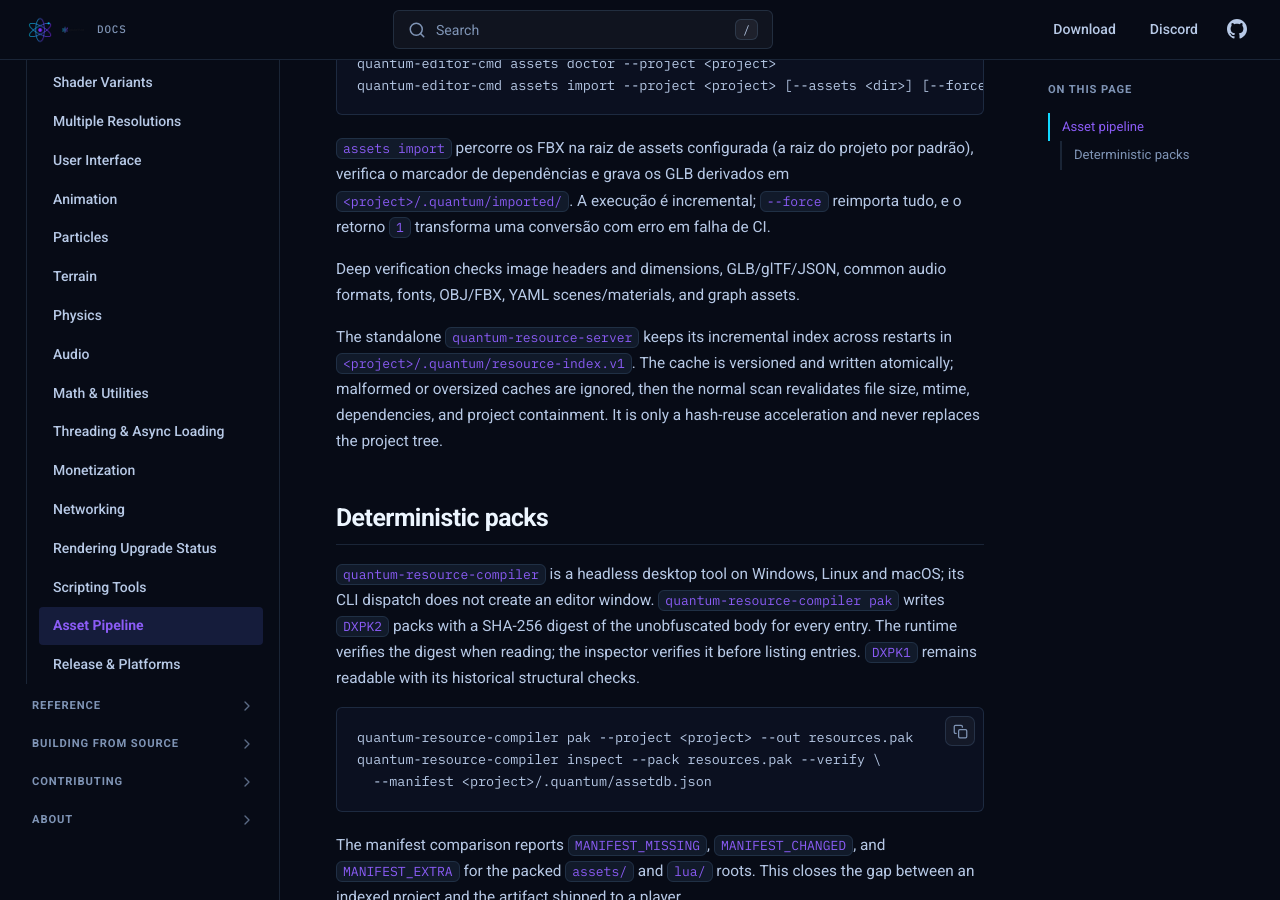
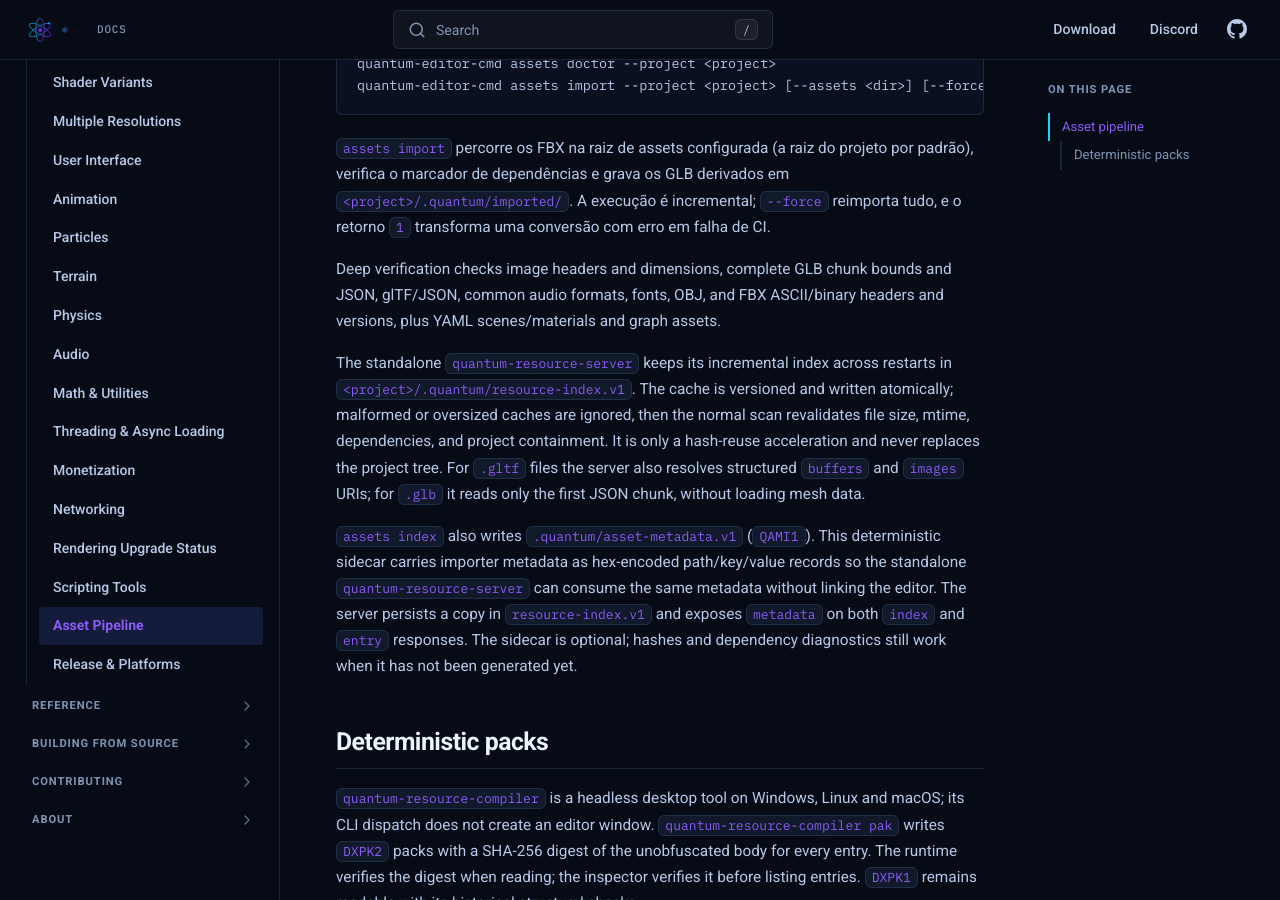
Before and after one commit to alguemqualquer123/quantum-docs, an MkDocs documentation site: the page built from docs/manual/asset-pipeline.md, in a window 1280 px wide and 900 px high, scrolled down 557 px. Built offline with MkDocs 1.6.1, drawn with Linux system fonts in a browser that asks for light colours; comment, search, counter and statistics services are not loaded.

Commit message:
docs: publish Quantum v0.8.2 documentation

```diff
--- a/docs/manual/asset-pipeline.md
+++ b/docs/manual/asset-pipeline.md
@@ -35,14 +35,24 @@ padrão), verifica o marcador de dependências e grava os GLB derivados em
 `<project>/.quantum/imported/`. A execução é incremental; `--force`
 reimporta tudo, e o retorno `1` transforma uma conversão com erro em falha de CI.
 
-Deep verification checks image headers and dimensions, GLB/glTF/JSON, common
-audio formats, fonts, OBJ/FBX, YAML scenes/materials, and graph assets.
+Deep verification checks image headers and dimensions, complete GLB chunk bounds and
+JSON, glTF/JSON, common audio formats, fonts, OBJ, and FBX ASCII/binary headers and
+versions, plus YAML scenes/materials and graph assets.
 
 The standalone `quantum-resource-server` keeps its incremental index across
 restarts in `<project>/.quantum/resource-index.v1`. The cache is versioned and
 written atomically; malformed or oversized caches are ignored, then the normal
 scan revalidates file size, mtime, dependencies, and project containment. It is
 only a hash-reuse acceleration and never replaces the project tree.
+For `.gltf` files the server also resolves structured `buffers` and `images` URIs;
+for `.glb` it reads only the first JSON chunk, without loading mesh data.
+
+`assets index` also writes `.quantum/asset-metadata.v1` (`QAMI1`). This deterministic
+sidecar carries importer metadata as hex-encoded path/key/value records so the
+standalone `quantum-resource-server` can consume the same metadata without linking
+the editor. The server persists a copy in `resource-index.v1` and exposes `metadata`
+on both `index` and `entry` responses. The sidecar is optional; hashes and dependency
+diagnostics still work when it has not been generated yet.
 
 ## Deterministic packs
 
```
Also changed, not shown: README.md (+8 -0 lines), docs/about/faq.md (+4 -4 lines), docs/manual/networking.md (+4 -0 lines), docs/manual/release-and-platforms.md (+10 -2 lines), 3 other files.
